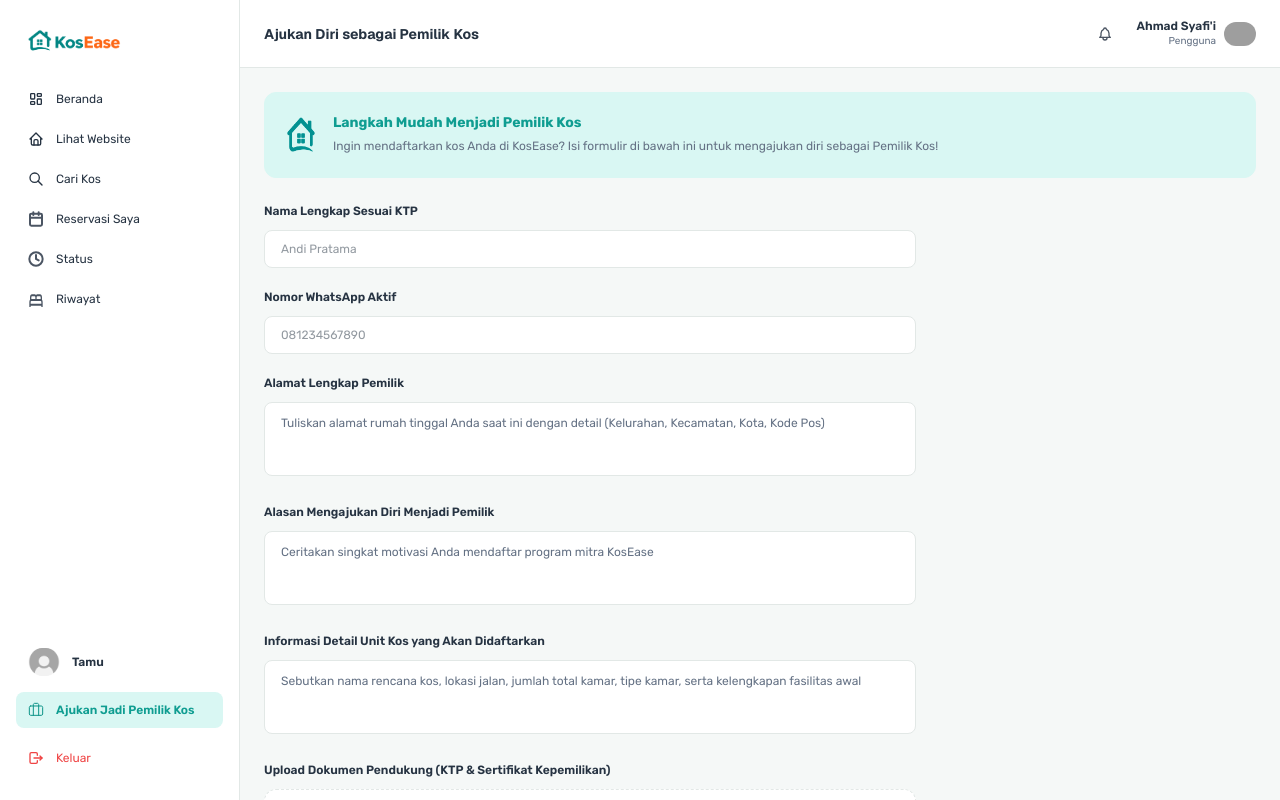
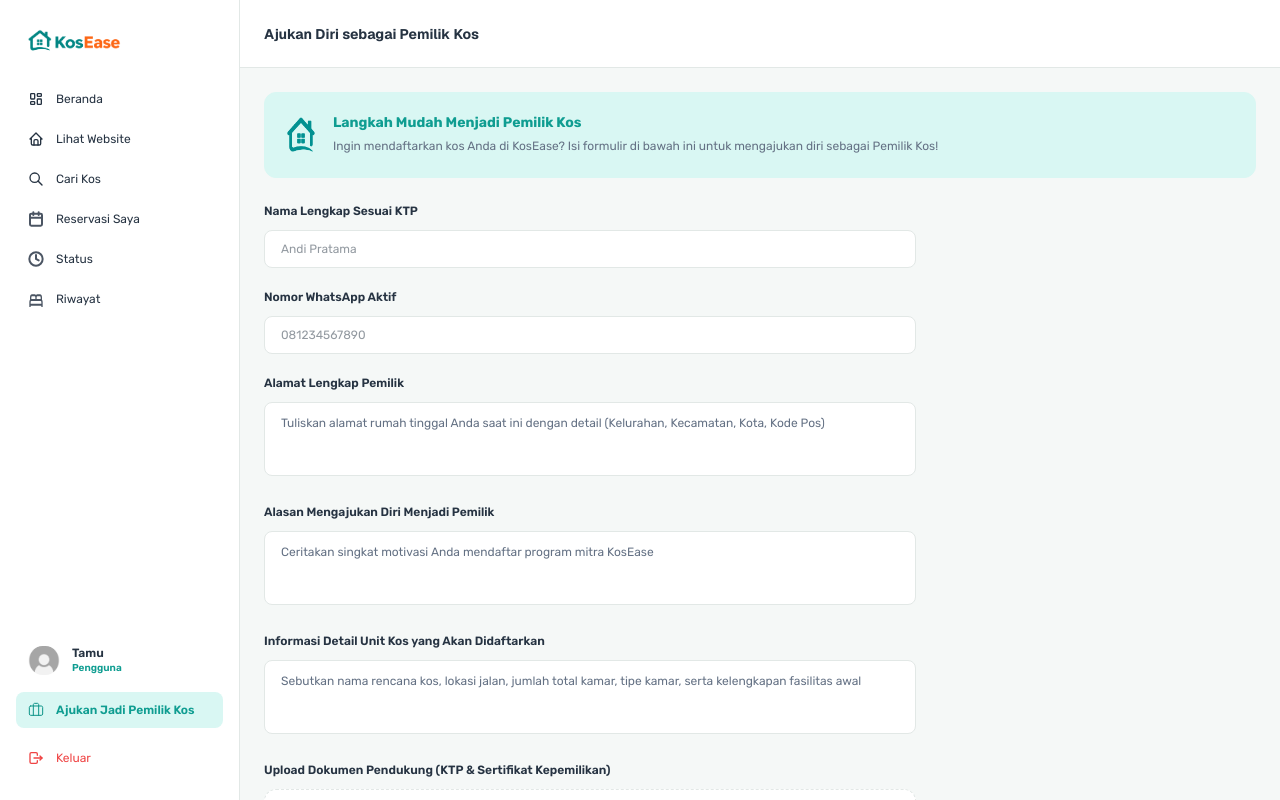
Before and after one commit to HighImagine/KosEase, a Next.js app: page /dashboard/pengajuan-pemilik in a window 1280 px wide. Shown: the top 800 px of the page. Built offline with nearby package versions, Linux system fonts and the light colour scheme; grey boxes are pictures that could not be loaded.

Commit message:
another dashboard profile

```diff
--- a/src/app/dashboard/page.tsx
+++ b/src/app/dashboard/page.tsx
@@ -34,12 +34,7 @@ export default async function DashboardPage() {
             <DashboardSidebarUserWrapper />
 
             <div className="flex flex-1 flex-col">
-                <DashboardNavbar
-                    title="Dashboard"
-                    userName={displayName ?? "Tamu"}
-                    userRole={roleLabel}
-                    userImage={avatarUrl}
-                />
+                <DashboardNavbar title="Dashboard" />
 
                 <main className="flex-1 p-6">
                     <div className="grid gap-4 lg:grid-cols-3">
--- a/src/app/dashboard/pengajuan-pemilik/page.tsx
+++ b/src/app/dashboard/pengajuan-pemilik/page.tsx
@@ -5,15 +5,10 @@ import DashboardSidebarUser from "@/components/DashboardSidebarUser";
 export default function PengajuanPemilik() {
     return (
         <div className="flex min-h-screen bg-background">
-            <DashboardSidebarUser />
+            <DashboardSidebarUser userRole="Pengguna" />
 
             <div className="flex flex-1 flex-col">
-                <DashboardNavbar
-                    title="Ajukan Diri sebagai Pemilik Kos"
-                    userName="Ahmad Syafi'i"
-                    userRole="Pengguna"
-                    userImage="/img/user.jpg"
-                />
+<DashboardNavbar title="Ajukan Diri sebagai Pemilik Kos" />
 
                 <main className="flex-1 p-6">
                     {/* Info */}
--- a/src/app/dashboard/profil/page.tsx
+++ b/src/app/dashboard/profil/page.tsx
@@ -38,12 +38,7 @@ if (user) {
       <DashboardSidebarUserWrapper />
 
       <div className="flex flex-1 flex-col">
-        <DashboardNavbar
-          title="Profil Saya"
-          userName={displayName ?? "Tamu"}
-          userRole={userRole}
-          userImage={avatarUrl}
-        />
+<DashboardNavbar title="Profil Saya" />
 
         <main className="flex-1 p-6">
           <div className="mx-auto max-w-xl">
--- a/src/components/DashboardNavbar.tsx
+++ b/src/components/DashboardNavbar.tsx
@@ -1,55 +1,14 @@
-import Image from "next/image";
-import { IconBell } from '@tabler/icons-react';
-
 type DashboardNavbarProps = {
     title: string;
-    userName: string;
-    userRole: string;
-    userImage?: string | null;
 };
 
-export default function DashboardNavbar({
-    title,
-    userName,
-    userRole,
-    userImage,
-}: DashboardNavbarProps) {
-    const hasImage = !!userImage;
+export default function DashboardNavbar({ title }: DashboardNavbarProps) {
     return (
         <nav className="h-17 border-b border-border bg-surface">
-            <div className="flex h-full items-center justify-between px-6">
-                {/* Page Title */}
+            <div className="flex h-full items-center px-6">
                 <h1 className="font-heading text-sm font-bold text-text-primary">
                     {title}
                 </h1>
-
-                {/* User */}
-                <div className="flex items-center gap-4">
-                    <button
-                        type="button"
-                        className="flex h-8 w-8 items-center justify-center rounded-full hover:cursor-pointer"
-                    >
-                        <IconBell size={16} stroke={2} color="#4b5563" />
-                    </button>
-
-                    {/* Profile */}
-                    <div className="flex items-center gap-2">
-                        <div className="text-right">
-                            <p className="font-body text-xs font-semibold text-text-primary">
-                                {userName}
-                            </p>
-                            <p className="font-body text-[10px] text-text-secondary">
-                                {userRole}
-                            </p>
-                        </div>
-
-                        {hasImage ? (
-                            <Image src={userImage} alt={userName} width={32} height={32} className="rounded-full object-cover" />
-                        ) : (
-                            <Image src="/img/avatar-default.png" alt={userName} width={32} height={32} className="rounded-full object-cover" />
-                        )}
-                    </div>
-                </div>
             </div>
         </nav>
     );
--- a/src/components/DashboardSidebarUser.tsx
+++ b/src/components/DashboardSidebarUser.tsx
@@ -12,9 +12,10 @@ type Props = {
     userName?: string | null;
     userAvatar?: string | null;
     userEmail?: string | null;
+    userRole?: string | null;
 };
 
-export default function DashboardSidebarUser({ userName, userAvatar, userEmail }: Props) {
+export default function DashboardSidebarUser({ userName, userAvatar, userEmail, userRole }: Props) {
     const pathname = usePathname()
     const displayName = userName ?? "Tamu";
     const hasAvatar = !!userAvatar;
@@ -114,6 +115,9 @@ export default function DashboardSidebarUser({ userName, userAvatar, userEmail }
                             {userEmail && (
                                 <p className="truncate text-[10px] text-text-secondary">{userEmail}</p>
                             )}
+                            {userRole && (
+                                <p className="truncate text-[10px] font-semibold text-primary">{userRole}</p>
+                            )}
                         </div>
                     </div>
                 </Link>
--- a/src/components/DashboardSidebarUserWrapper.tsx
+++ b/src/components/DashboardSidebarUserWrapper.tsx
@@ -7,14 +7,16 @@ export default async function DashboardSidebarUserWrapper() {
 
   let displayName: string | null = null;
   let avatarUrl: string | null = null;
+  let userRole: string | null = null;
   if (user) {
     displayName = (user.user_metadata?.nama_lengkap as string) ?? null;
     avatarUrl = (user.user_metadata?.avatar_url as string) ?? null;
     try {
-      const { data } = await supabase.from("profiles").select("full_name, nama_lengkap, avatar_url").eq("id", user.id).single();
+      const { data } = await supabase.from("profiles").select("full_name, nama_lengkap, avatar_url, role").eq("id", user.id).single();
       if (data) {
         displayName = (data.full_name as string) ?? (data.nama_lengkap as string) ?? displayName;
         if (data.avatar_url) avatarUrl = data.avatar_url as string;
+        userRole = (data.role as string) ?? null;
       }
     } catch {}
     if (!displayName) displayName = user.email?.split("@")[0] ?? "Pengguna";
@@ -25,6 +27,7 @@ export default async function DashboardSidebarUserWrapper() {
       userName={displayName}
       userAvatar={avatarUrl}
       userEmail={user?.email ?? null}
+      userRole={userRole}
     />
   );
 }
```
